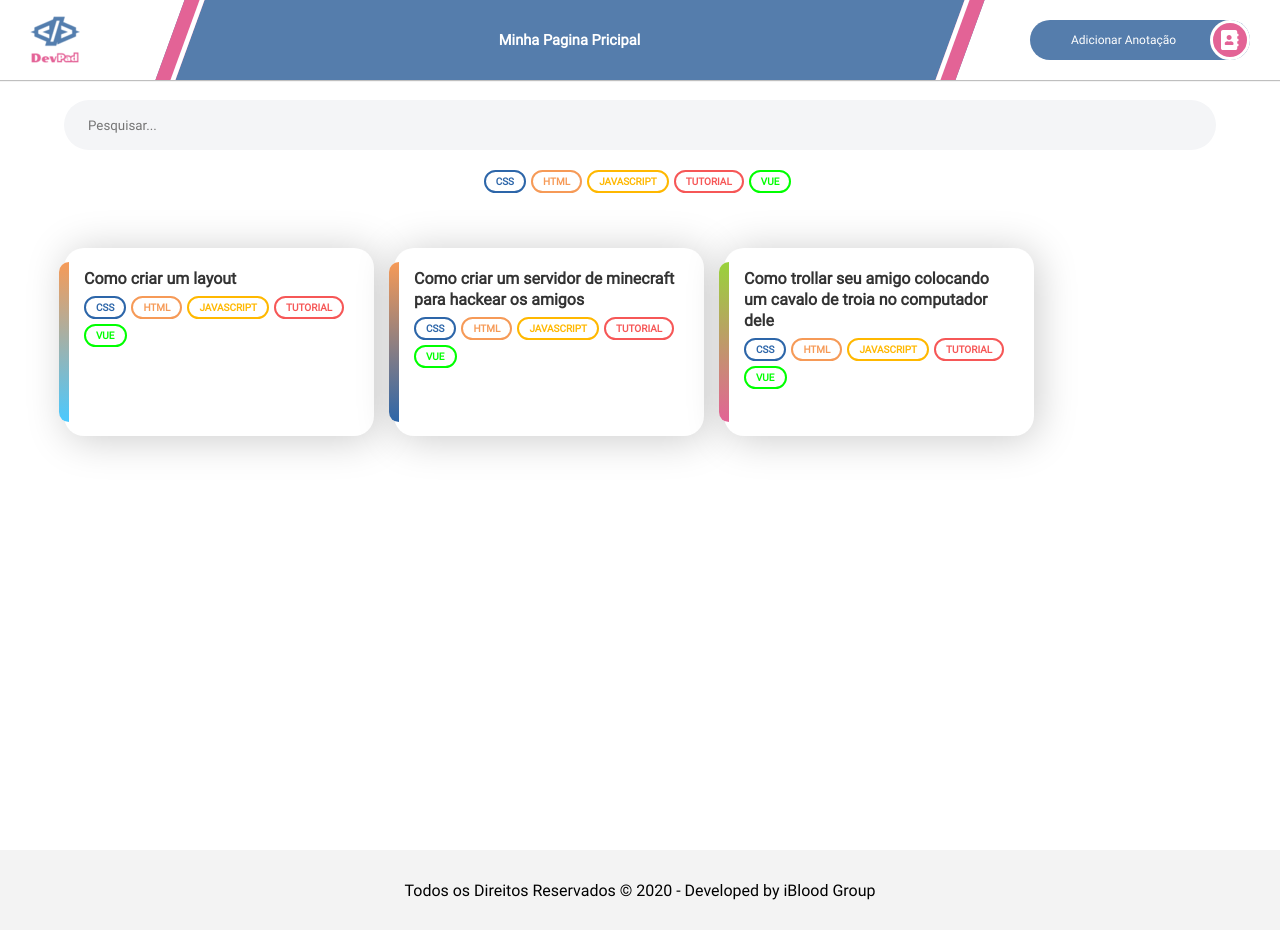
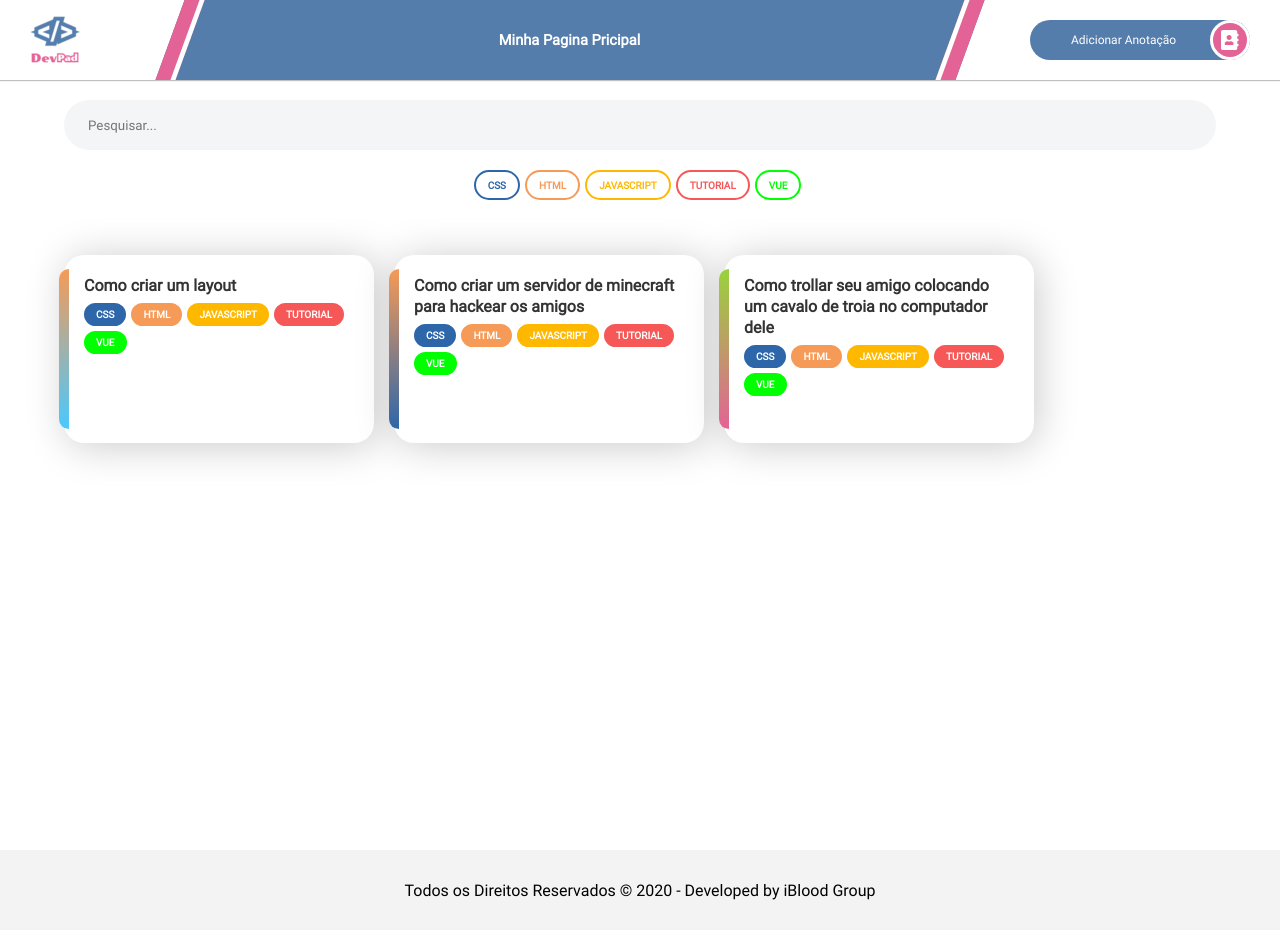
Before and after one commit to lavininhamelo/devpad, a React (Create React App) app: page / in a window 1280 px wide. Built offline with nearby package versions, Linux system fonts and the light colour scheme.

Commit message:
fix: tag hover and size

```diff
--- a/src/components/Card/style.js
+++ b/src/components/Card/style.js
@@ -14,9 +14,9 @@ export const Card = styled.div`
   box-shadow: 3px 3px 40px rgba(0, 0, 0, 0.21);
   top: 0;
   bottom: 0;
-
   margin-bottom: 20px;
   transition: all 200ms ease;
+
   ::after {
     content: '';
     border-top-left-radius: 20px;
@@ -39,10 +39,10 @@ export const Card = styled.div`
     width: 100%;
     height: auto;
     line-height: 21px;
-
     color: #333333;
     margin-bottom: 5px;
   }
+
   div.tags {
     display: flex;
     width: 100%;
--- a/src/components/Container/index.js
+++ b/src/components/Container/index.js
@@ -5,30 +5,38 @@ import TagList from '../TagList';
 import CardList from '../CardList';
 
 import Pesquisar from '../Pesquisar/index';
-const tagse = [
-  { id: 1, color: '#2d66a9', name: 'css', dense: true, outlined: true },
-  { id: 2, color: '#F69A57', name: 'HTML', dense: true, outlined: true },
-  { id: 3, color: '#FFB800', name: 'JavaScript', dense: true, outlined: true },
-  { id: 4, color: '#F65757', name: 'Tutorial', dense: true, outlined: true },
-  { id: 5, color: '#00FF00', name: 'Vue', dense: true, outlined: true },
+const tags_card = [
+  { id: 1, color: '#2d66a9', name: 'css', dense: true, outlined: false },
+  { id: 2, color: '#F69A57', name: 'HTML', dense: true, outlined: false },
+  { id: 3, color: '#FFB800', name: 'JavaScript', dense: true, outlined: false },
+  { id: 4, color: '#F65757', name: 'Tutorial', dense: true, outlined: false },
+  { id: 5, color: '#00FF00', name: 'Vue', dense: true, outlined: false },
+];
+
+const tags_filter = [
+  { id: 1, color: '#2d66a9', name: 'css', dense: false, outlined: true },
+  { id: 2, color: '#F69A57', name: 'HTML', dense: false, outlined: true },
+  { id: 3, color: '#FFB800', name: 'JavaScript', dense: false, outlined: true },
+  { id: 4, color: '#F65757', name: 'Tutorial', dense: false, outlined: true },
+  { id: 5, color: '#00FF00', name: 'Vue', dense: false, outlined: true },
 ];
 
 export default () => {
   return (
     <Container>
       <Pesquisar />
-      <TagList tags={tagse} />
+      <TagList tags={tags_filter} />
       <CardList
         cards={[
-          { title: 'Como criar um layout', tags: tagse },
+          { title: 'Como criar um layout', tags: tags_card },
           {
             title: 'Como criar um servidor de minecraft para hackear os amigos',
-            tags: tagse,
+            tags: tags_card,
           },
           {
             title:
               'Como trollar seu amigo colocando um cavalo de troia no computador dele',
-            tags: tagse,
+            tags: tags_card,
           },
         ]}
       ></CardList>
--- a/src/components/Tag/style.js
+++ b/src/components/Tag/style.js
@@ -22,7 +22,6 @@ export const Container = styled.div`
   :hover {
     cursor: pointer;
     color: ${(props) => (props.outlined ? 'white' : props.color)};
-
-    background: ${(props) => (props.outlined ? props.color : '')};
+    background: ${(props) => (props.outlined ? props.color : 'white')};
   }
 `;
```
